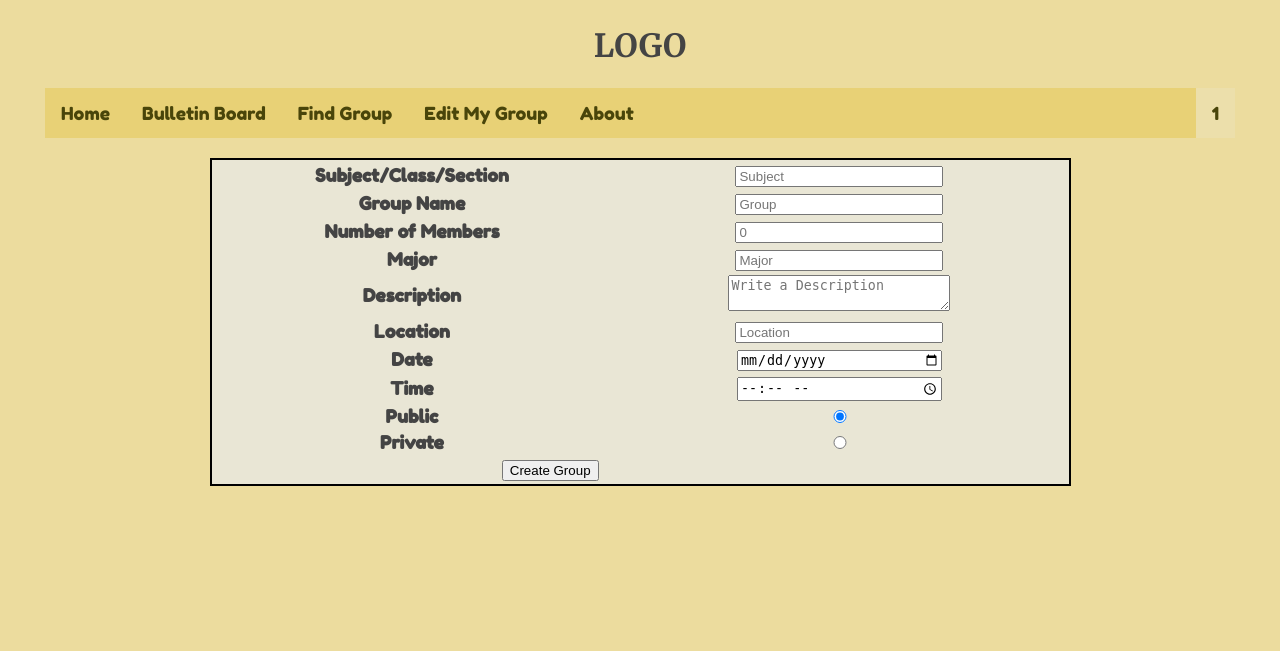
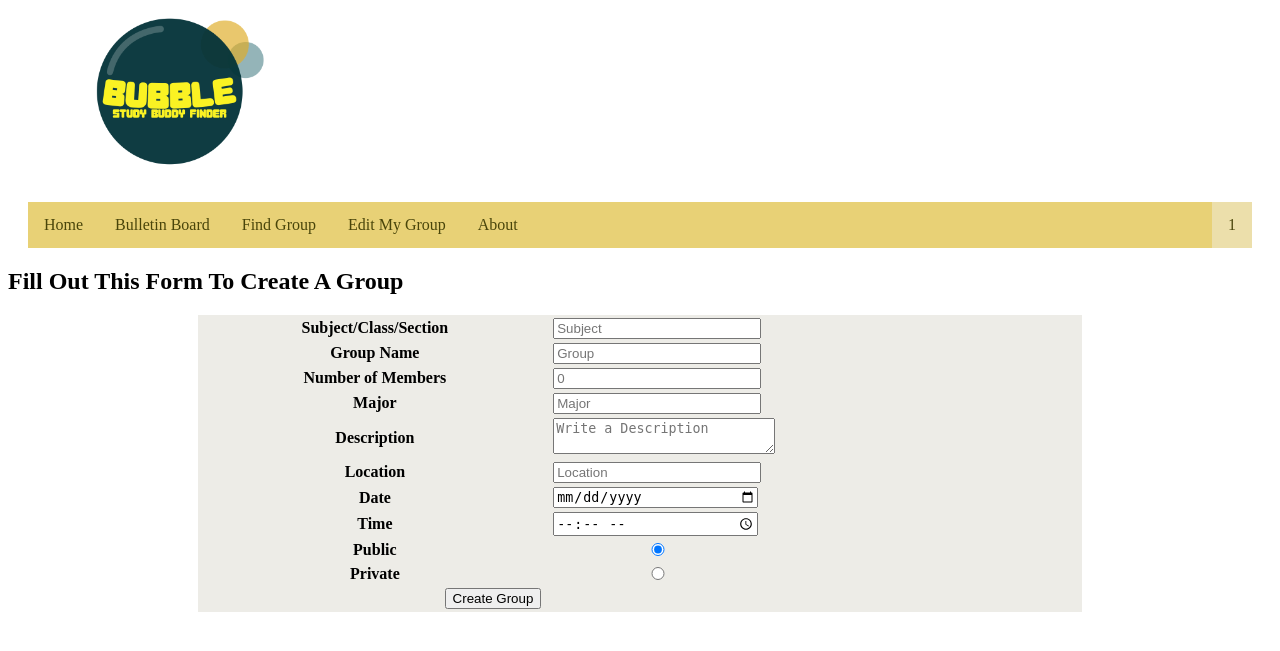
Before and after one commit to cirjeffrey/Bubble, a PHP site: page /Create.php in a window 1280 px wide. Shown: the top 651 px of the page. Run offline with PHP 8.4, Linux system fonts and the light colour scheme; the visitor is signed in with stand-in values (Sample User, id 1).

Commit message:
added logos to tops of webpages

```diff
--- a/root/Create.php
+++ b/root/Create.php
@@ -19,7 +19,7 @@
   </head>
   <body>
     <header>
-    <h1> LOGO</h1>
+    <img src="header.png" height="170px">
     </header>
 
     <!--Copy this into index, create, find, forum, and maybe profile-->
@@ -44,6 +44,7 @@
 <!--____________________________________________________________-->
 
   <main>
+  <h2> Fill Out This Form To Create A Group</h2>
     <table>
     <form action = "includes/create.inc.php" method = "POST">
       <tr>
--- a/root/FindSG.php
+++ b/root/FindSG.php
@@ -24,7 +24,7 @@
 
   <body>
     <header>
-    <h1> LOGO</h1>
+    <img src="header.png" height="170px">
     </header>
 
 		<!--Copy this into index, create, find, forum, and maybe profile-->
--- a/root/create.css
+++ b/root/create.css
@@ -1,14 +1,5 @@
 @import url('https://fonts.googleapis.com/css?family=Fredoka+One');
 
-body {
-  text-align: center;
-  font-family: 'Fredoka One', cursive;
-  background-color: #ecdc9e;
-  padding: 5px 25px;
-  font-size: 18px;
-  margin: 0;
-  color: #444;
-}
 
 h1 {
   font-family: "Merriweather", serif;
@@ -28,9 +19,9 @@ input{
   width: 200px;
 }
 table{
-  border:2px solid black;
   width:70%;
   margin-left:15%;
   margin-right:15%;
   background-color:rgba(233, 232, 226, 0.82);
+
 }
--- a/root/forum.php
+++ b/root/forum.php
@@ -20,7 +20,7 @@
 <body>
 
 <header>
-<h1> LOGO</h1>
+    <img src="header.png" height="170px">
 </header>
 
 <ul>
```
Also changed, not shown: root/NewUser.php (+3 -8 lines), root/homepage.css (+10 -10 lines), root/index.php (+8 -11 lines), root/header.png (added), root/homepage.png (added).
